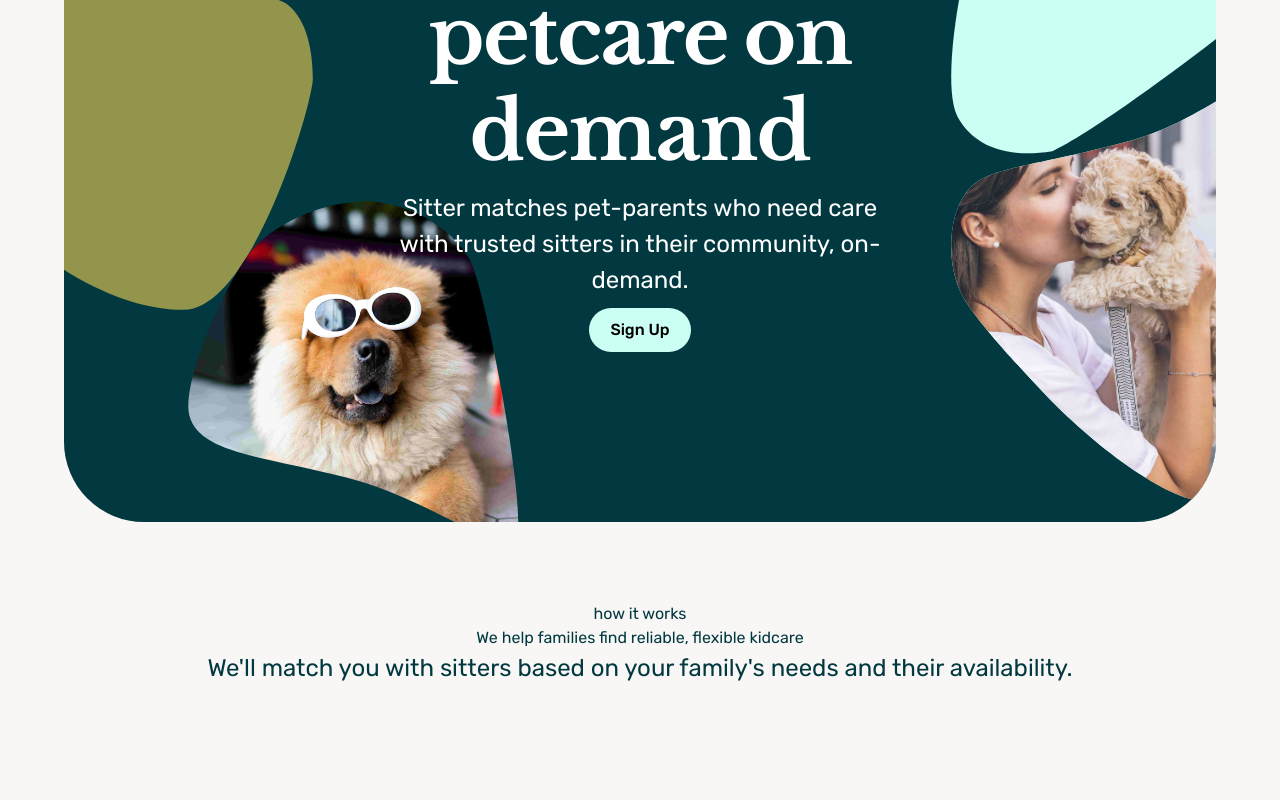
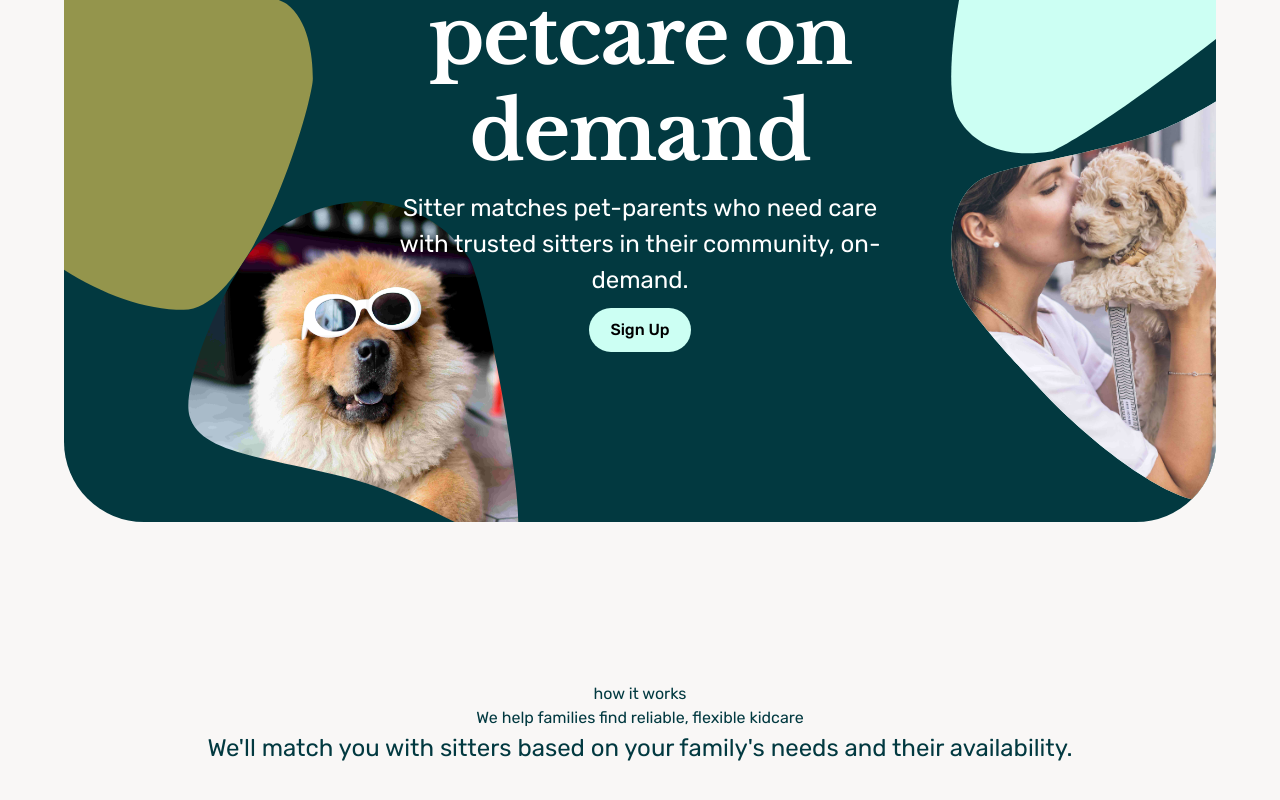
Before and after one commit to samsonc89/otter-replica, a React (Vite) app: page / in a window 1280 px wide. Shown: the part 406-1206 px from the top of the page. Before the commit the page ends 1092 px from the top, so only its background shows below. Built offline with nearby package versions, Linux system fonts and the light colour scheme.

Commit message:
Add padding to sections

```diff
--- a/src/index.css
+++ b/src/index.css
@@ -84,6 +84,10 @@ h1 {
 .light-text {
   color: var(--light-text-color);
 }
+
+.main-section {
+  padding: 5rem 0;
+}
 /* 320px — 480px: Mobile devices
 481px — 768px: iPads, Tablets
 769px — 1024px: Small screens, laptops
```
